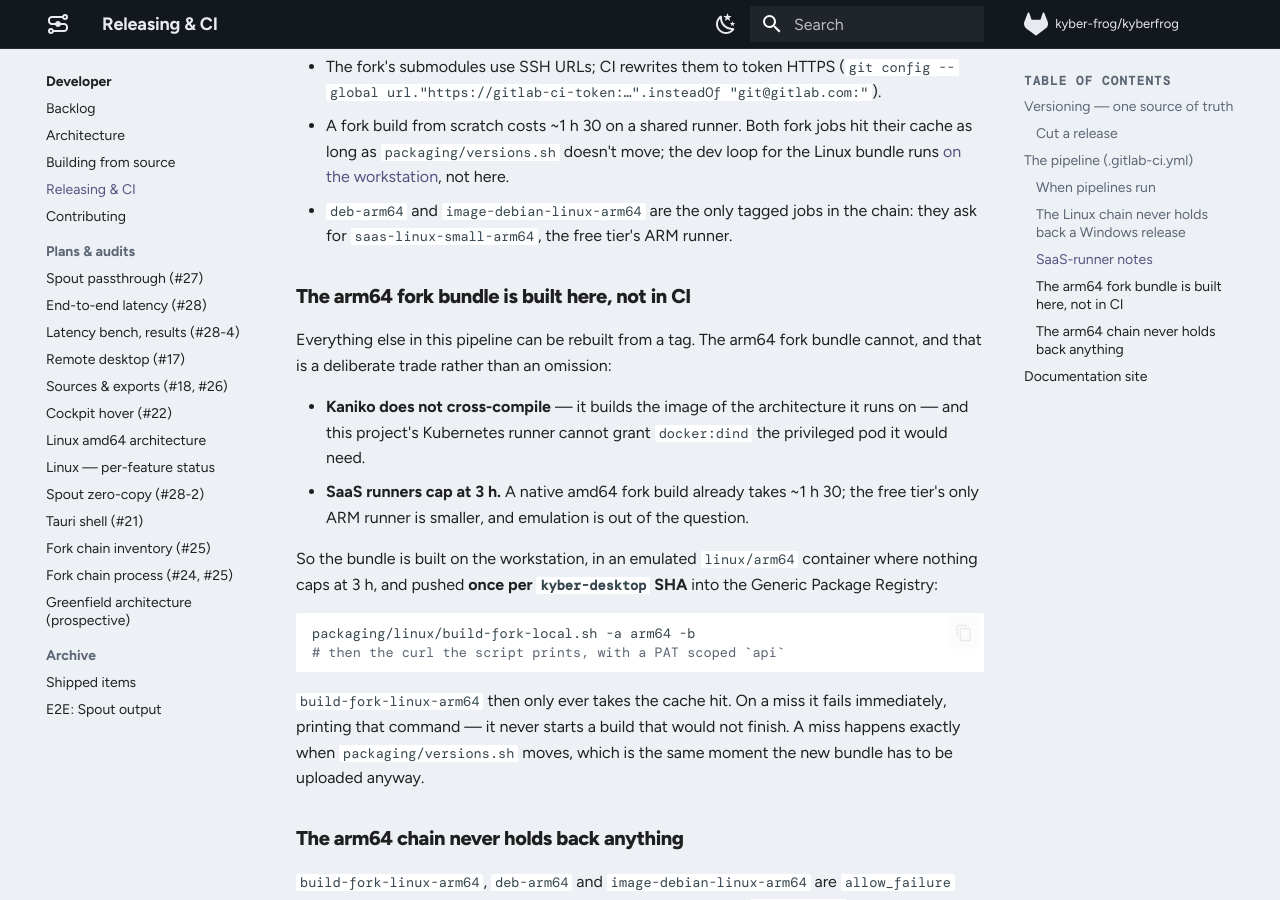
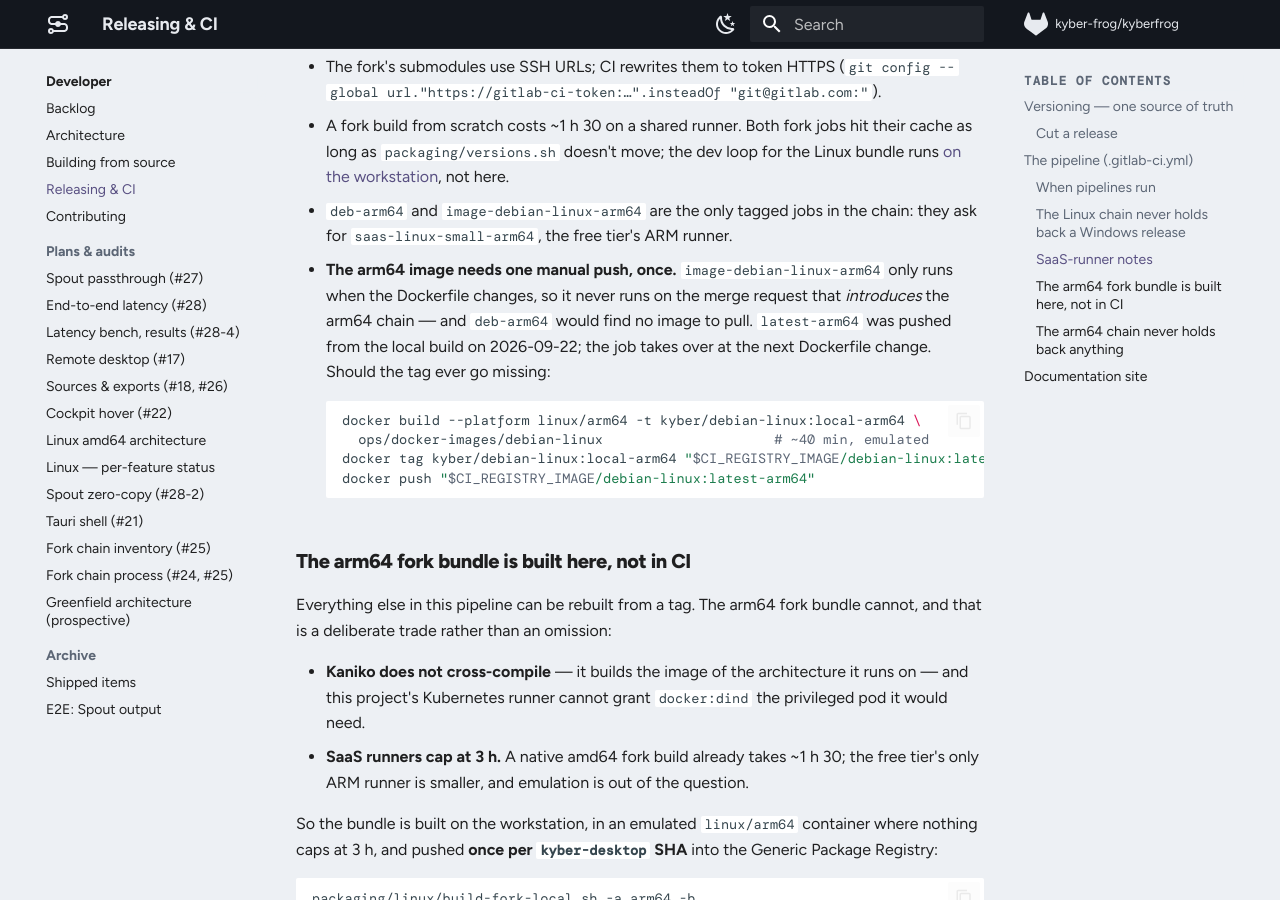
Before and after one commit to CollectiFrog/KyberFrog, an MkDocs documentation site: the page built from docs/dev/releasing.md, in a window 1280 px wide and 900 px high, scrolled down 3400 px. Built offline with MkDocs 1.6.1 and Material for MkDocs 9.7.7, drawn with Linux system fonts in a browser that asks for light colours; comment, search, counter and statistics services are not loaded.

Commit message:
ci(arm64): documenter l'amorçage de l'image arm64
image-debian-linux-arm64 ne tourne qu'au changement du Dockerfile, donc jamais
sur la MR qui introduit la chaîne arm64 : deb-arm64 n'aurait trouvé aucune
image à tirer au premier pipeline. latest-arm64 est poussé une fois à la main
depuis l'image locale, comme debian-win64 ; la recette est dans releasing.md
pour le jour où le tag disparaîtrait.

Co-Authored-By: Claude Opus 5 <noreply@anthropic.com>

````diff
--- a/.gitlab-ci.yml
+++ b/.gitlab-ci.yml
@@ -289,6 +289,12 @@ image-debian-linux:
 #     à x86 (nasm existe en arm64 sur Trixie, rustup et cargo-c se résolvent par
 #     l'arch de l'hôte). Seuls les tags et le dépôt de cache changent — le cache
 #     Kaniko contient des couches natives, un cache partagé serait empoisonné.
+#
+#     Piège de l'amorçage : ce job ne tourne qu'au changement du Dockerfile, donc
+#     jamais sur la MR qui *introduit* la chaîne arm64 — et `deb-arm64` n'aurait
+#     alors aucune image à tirer. `latest-arm64` a été poussé une fois à la main
+#     depuis l'image locale (2026-09-22, comme `debian-win64`) ; ce job prend le
+#     relais au prochain changement du Dockerfile.
 image-debian-linux-arm64:
   extends: image-debian-linux
   tags:
--- a/docs/dev/releasing.md
+++ b/docs/dev/releasing.md
@@ -147,6 +147,17 @@ the job trace.
   not here.
 - `deb-arm64` and `image-debian-linux-arm64` are the only tagged jobs in the
   chain: they ask for `saas-linux-small-arm64`, the free tier's ARM runner.
+- **The arm64 image needs one manual push, once.** `image-debian-linux-arm64`
+  only runs when the Dockerfile changes, so it never runs on the merge request
+  that *introduces* the arm64 chain — and `deb-arm64` would find no image to
+  pull. `latest-arm64` was pushed from the local build on 2026-09-22; the job
+  takes over at the next Dockerfile change. Should the tag ever go missing:
+  ```sh
+  docker build --platform linux/arm64 -t kyber/debian-linux:local-arm64 \
+    ops/docker-images/debian-linux                     # ~40 min, emulated
+  docker tag kyber/debian-linux:local-arm64 "$CI_REGISTRY_IMAGE/debian-linux:latest-arm64"
+  docker push "$CI_REGISTRY_IMAGE/debian-linux:latest-arm64"
+  ```
 
 ### The arm64 fork bundle is built here, not in CI
 
````
